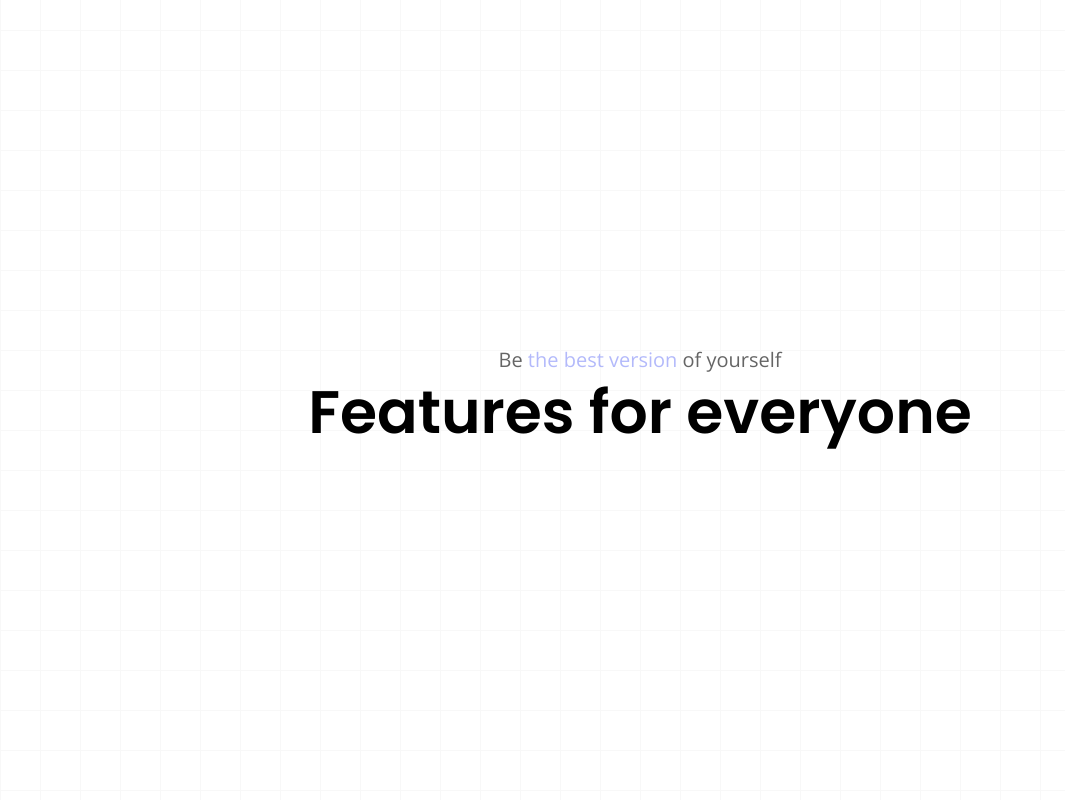
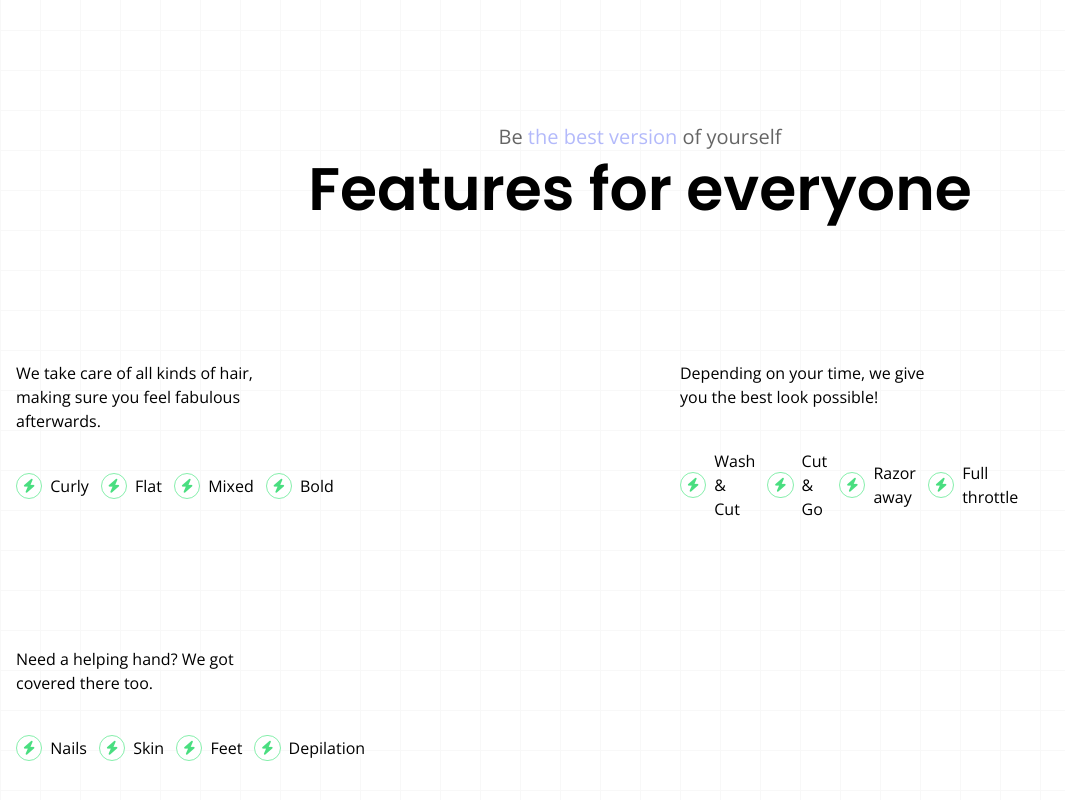
Before and after one commit to vntero/business-landing-page, a SvelteKit app: page / in a window 1280 px wide. Shown: the part 730-1530 px from the top of the page, without its empty margins (0-1065 px from the left). Built offline with nearby package versions, Linux system fonts and the light colour scheme.

Commit message:
adds product component content

```diff
--- a/src/components/Product.svelte
+++ b/src/components/Product.svelte
@@ -1,6 +1,38 @@
 <script>
+    import ProductCard from "./ProductCard.svelte";
     import SectionWrapper from "./SectionWrapper.svelte";
-    let productFeatures=[]
+    let productFeatures=[
+        {
+            featureList: [
+                'Curly',
+                'Flat',
+                'Mixed',
+                'Bold'
+            ],
+            description: 'We take care of all kinds of hair, making sure you feel fabulous afterwards.',
+            imgUrl: ''
+        },
+        {
+            featureList: [
+                'Wash & Cut',
+                'Cut & Go',
+                'Razor away',
+                'Full throttle'
+            ],
+            description: 'Depending on your time, we give you the best look possible!',
+            imgUrl: ''
+        },
+        {
+            featureList: [
+                'Nails',
+                'Skin',
+                'Feet',
+                'Depilation'
+            ],
+            description: 'Need a helping hand? We got covered there too.',
+            imgUrl: ''
+        },
+    ]
 </script>
 
 <SectionWrapper id="project">
@@ -14,8 +46,13 @@
             </h3>
         </div>
         <div class="grid grid-cols-1 md:grid-cols-2 gap-14 md:gap14 lg:gap-20 relative text-base">
-            {#each productFeatures as productFeature}
-
+            {#each productFeatures as productFeature, index}
+                <ProductCard {productFeature} {index} >
+                    {#if index === 0}
+                        {:else if index === 1}
+                        {:else}
+                    {/if}
+                </ProductCard>
             {/each}
         </div>
     </div>
--- a/src/components/ProductCard.svelte
+++ b/src/components/ProductCard.svelte
@@ -0,0 +1,23 @@
+<script>
+    export let index
+    export let productFeature
+</script>
+
+<div class="grid grid-cols-1 md:grid-cols-2 gap-14 md:gap14 lg:gap-20 relative text-base">
+    <div class="flex flex-col gap8 md:gap-10">
+        <h4 class="text-2xl sm:text-3xl md:text-4xl max-w-[1000px] w-full font-medium relative pr-10 after: absolute after:left-0 after:w-1/5 after: h-1.5 after:mt-1 after:bg-slate-900">
+            <slot/>
+        </h4>
+        <p>{productFeature.description}</p>
+        <div class="flex fkex-col gap-3">
+            {#each productFeature.featureList as listItem}
+                <div class="flex gap-2 items-center">
+                    <div class="grid place-items-center px-1.5 text-xs sm:text-sm aspect-square rounded-full border-[1.5px] bg-white border-solid border-green-300">
+                        <i class="fa-solid fa-bolt text-green-400"></i>
+                    </div>
+                    <p>{listItem}</p>
+                </div>
+            {/each}
+        </div>
+    </div>
+</div>
```
